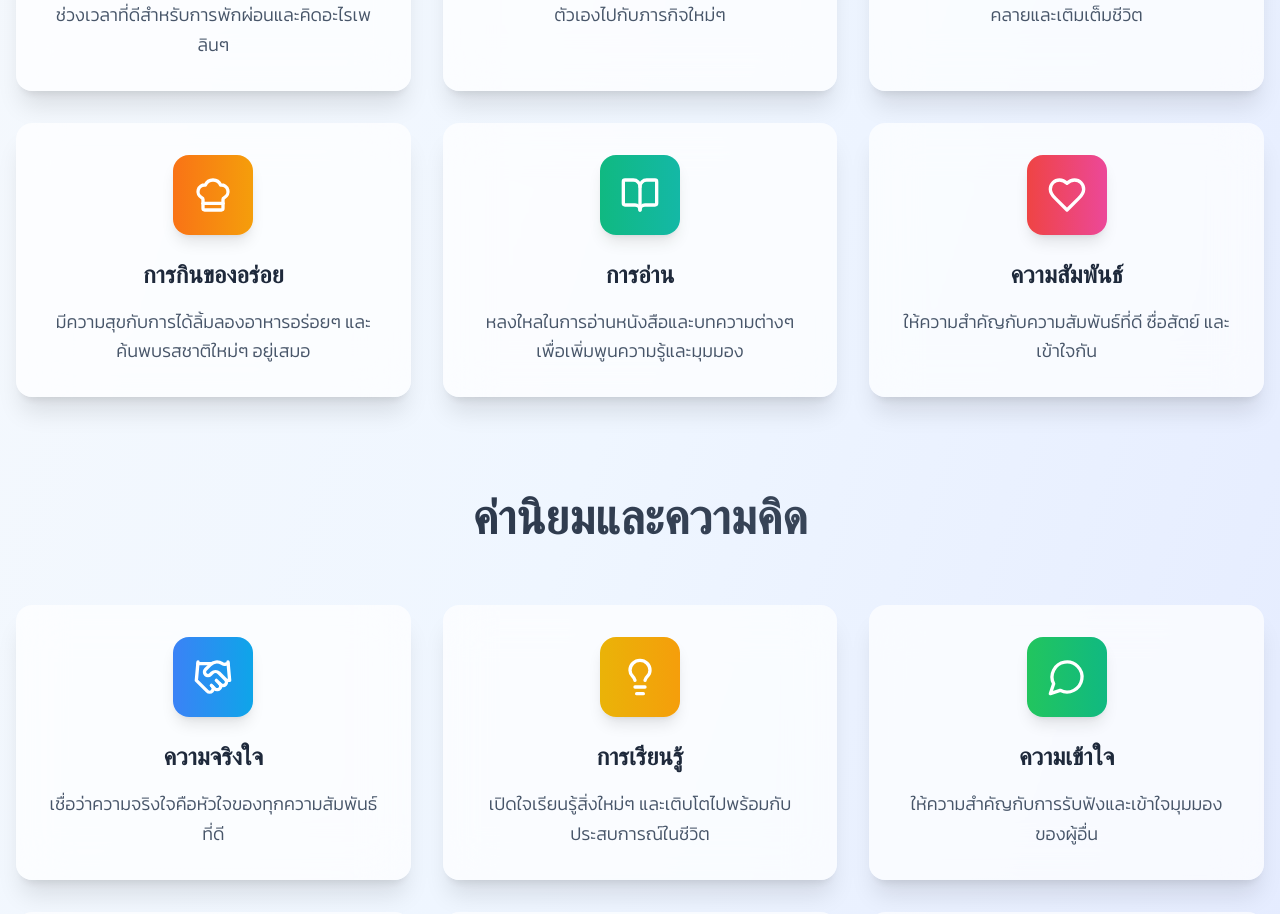
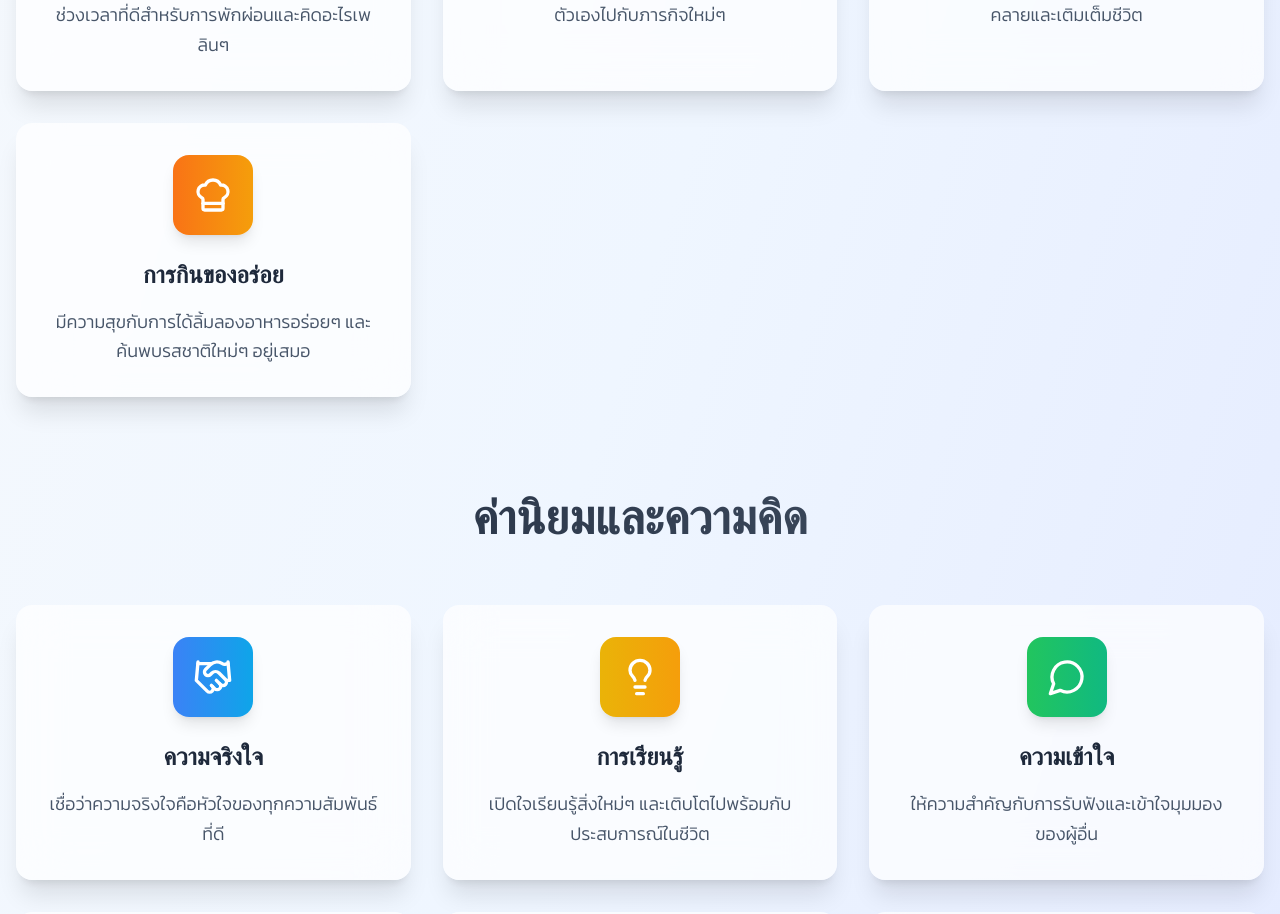
Before and after one commit to Kanchaiv01/special-thai-love-note, a React (Vite) app: page / in a window 1280 px wide. Shown: the part 1680-2594 px from the top of the page. Built offline with nearby package versions, Linux system fonts and the light colour scheme.

Commit message:
Remove reading and relationships from passions
Removed "การอ่าน" and "ความสัมพันธ์" from the passions section in `src/pages/Index.tsx`.

```diff
--- a/src/pages/Index.tsx
+++ b/src/pages/Index.tsx
@@ -1,4 +1,3 @@
-
 import { useState, useEffect } from 'react';
 import {
   Heart,
@@ -52,18 +51,6 @@ const Index = () => {
       title: "การกินของอร่อย",
       description: "มีความสุขกับการได้ลิ้มลองอาหารอร่อยๆ และค้นพบรสชาติใหม่ๆ อยู่เสมอ",
       color: "from-orange-500 to-amber-500"
-    },
-    {
-      icon: BookOpen,
-      title: "การอ่าน",
-      description: "หลงใหลในการอ่านหนังสือและบทความต่างๆ เพื่อเพิ่มพูนความรู้และมุมมอง",
-      color: "from-emerald-500 to-teal-500"
-    },
-    {
-      icon: Heart,
-      title: "ความสัมพันธ์",
-      description: "ให้ความสำคัญกับความสัมพันธ์ที่ดี ซื่อสัตย์ และเข้าใจกัน",
-      color: "from-red-500 to-pink-500"
     }
   ];
 
```
